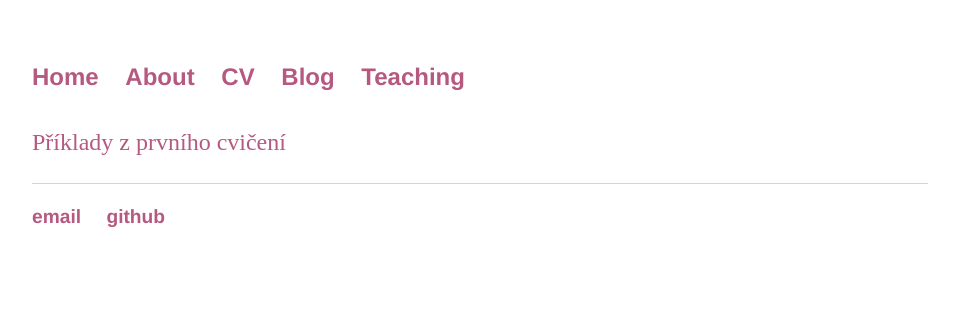
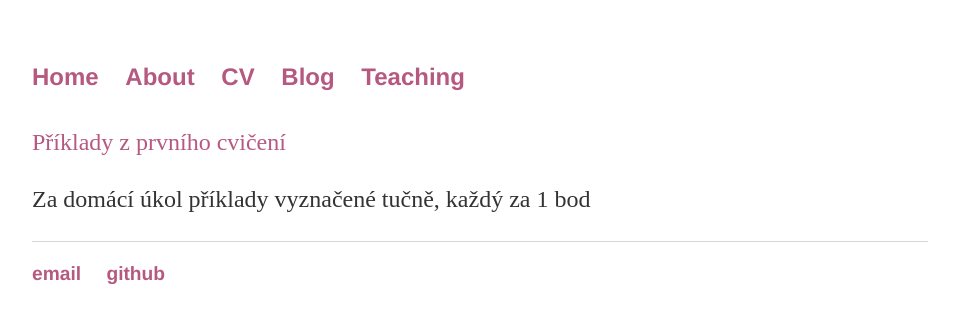
Before and after one commit to lavakin/lavakin.github.io, a Jekyll site: the page built from diskretka/index.html, in a window 1280 px wide. Shown: the top 323 px of the page, without its empty margins (160-1119 px from the left). Built offline with Jekyll 4.4.1, drawn with Linux system fonts in a browser that asks for light colours.

Commit message:
Update index.html

```diff
--- a/diskretka/index.html
+++ b/diskretka/index.html
@@ -5,5 +5,5 @@ title: Nikola Kalábová, Personal Webpage
 <div class="blurb">
 	<h1></h1>
 	<p><a href="https://lavakin.github.io/diskretka/zadani/cviceni1.pdf">Příklady z prvního cvičení</a></p>
-	<p><a Za domácí úkol příklady vyznačené tučně, každý za 1 bod </a></p>
+	<p> Za domácí úkol příklady vyznačené tučně, každý za 1 bod</p>
 </div><!-- /.blurb -->
```
